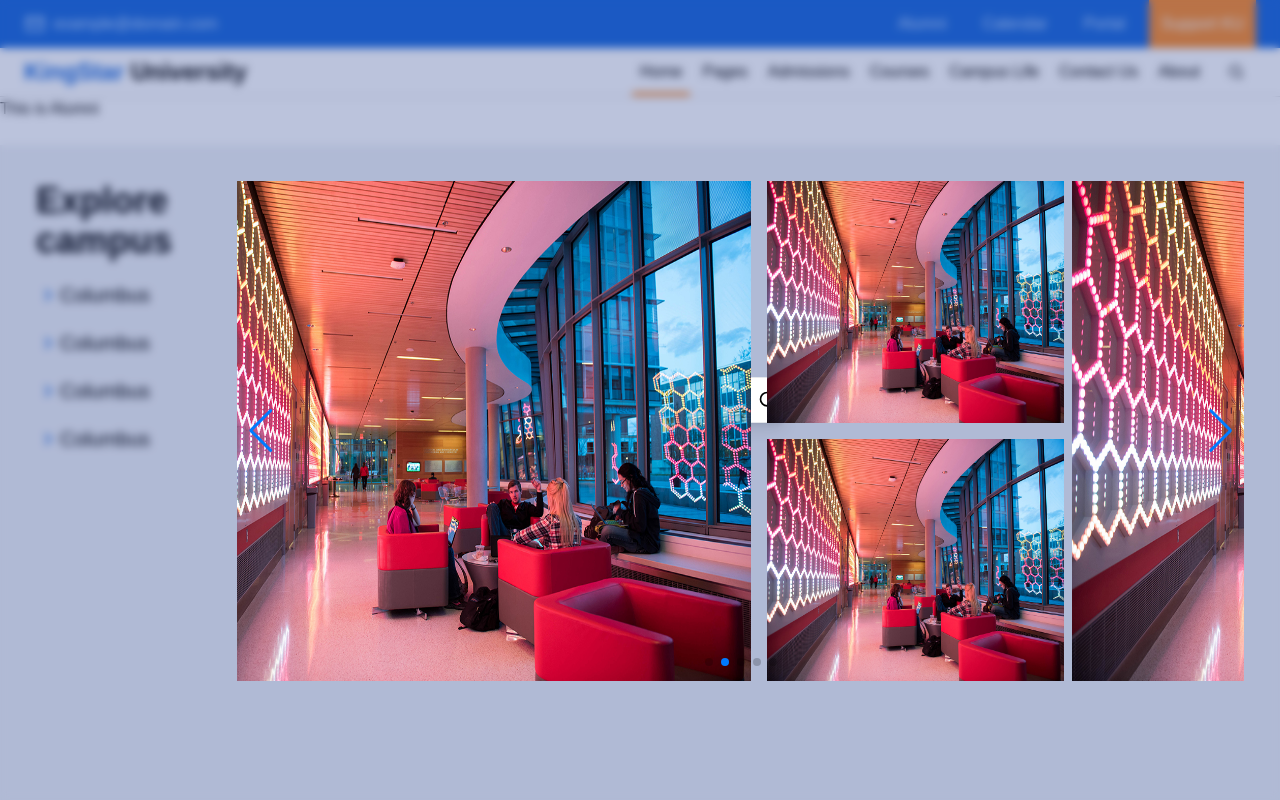
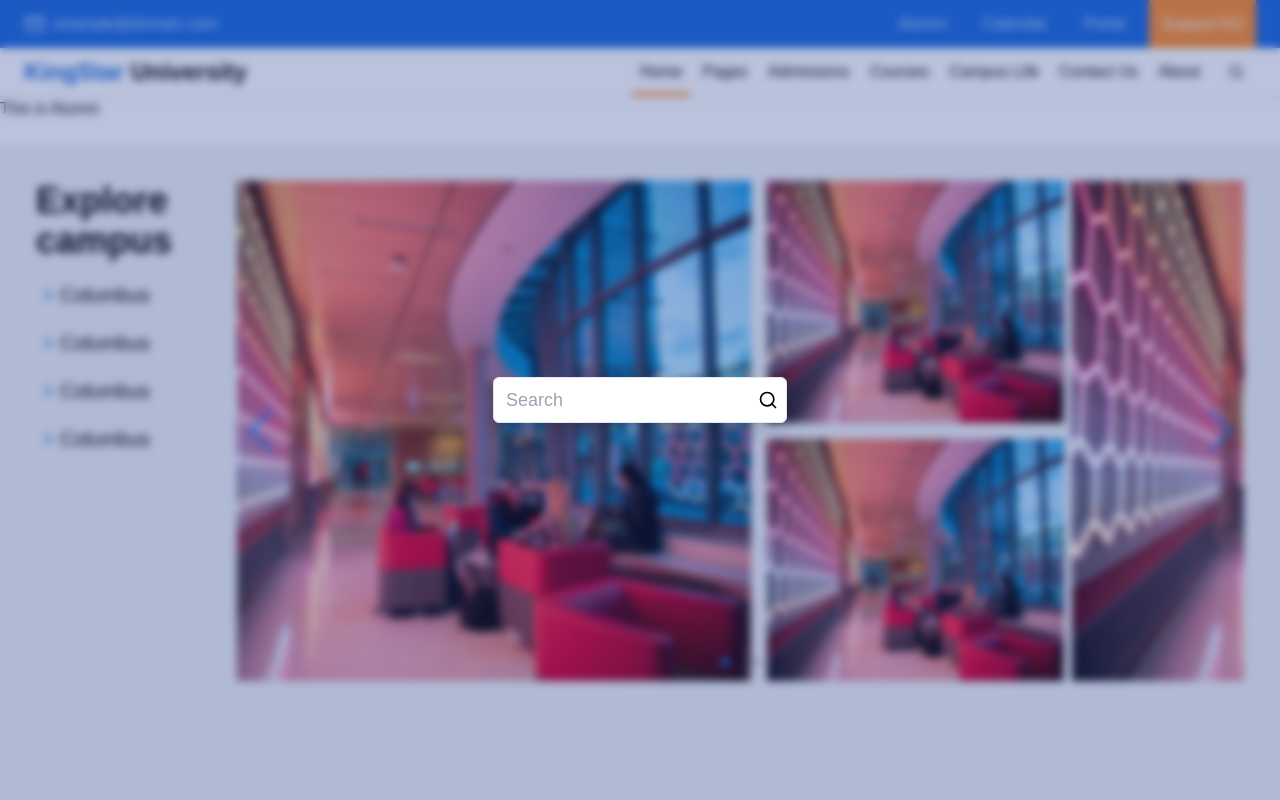
Before and after one commit to Junaed-Uddin/university, a Next.js app: page / in a window 1280 px wide. Both pictures are taken after a click on the button 1236 px from the left and 72 px from the top of the page. Shown: the top 800 px of the page. Built offline with nearby package versions, Linux system fonts and the light colour scheme.

Commit message:
menu drawer z index fixed

```diff
--- a/components/SearchOverlay/index.jsx
+++ b/components/SearchOverlay/index.jsx
@@ -31,7 +31,7 @@ const SearchOverlay = ({ open, onClose }) => {
             animate="visible"
             exit="hidden"
             onClick={onClose}
-            className="fixed flex justify-center items-center p-[1.5rem] w-full h-full top-0 left-0 bg-blue-900/30 backdrop-blur-sm"
+            className="fixed flex justify-center items-center p-[1.5rem] w-full h-full top-0 left-0 bg-blue-900/30 backdrop-blur-sm z-50"
           >
             <motion.form
               variants={formVariants}
--- a/layouts/Main/Navbar/MenuDrawer.jsx
+++ b/layouts/Main/Navbar/MenuDrawer.jsx
@@ -45,7 +45,7 @@ function MenuDrawer({ open, onClose }) {
           animate="visible"
           exit="hidden"
           onClick={onClose}
-          className="fixed top-0 left-0 w-full h-full flex flex-col p-2 bg-slate-900/30"
+          className="fixed top-0 left-0 w-full h-full flex flex-col p-2 bg-slate-900/30 z-40"
         >
           <motion.nav
             variants={bgVariants}
```
